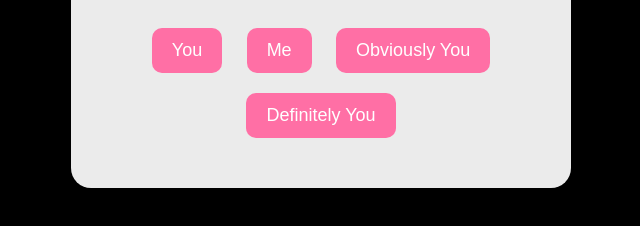
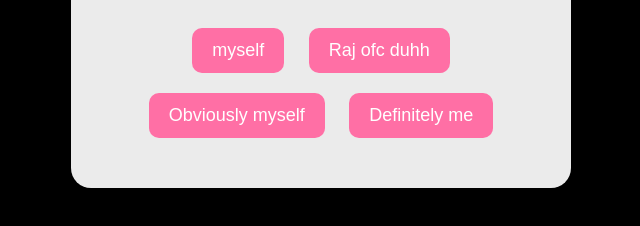
Before and after one commit to CASCA03/surprisee, a plain HTML site: page index.html in a window 1280 px wide. Both pictures are taken after a click on the button "Dumbo". Shown: the part 376-602 px from the top of the page, without its empty margins (319-959 px from the left). Drawn offline with Linux system fonts and the light colour scheme.

Commit message:
Update index.html

```diff
--- a/index.html
+++ b/index.html
@@ -168,10 +168,10 @@ min-height:30px;
 <div class="slide" id="slide2" style="display:none">
 <div class="container">
 <h1>Who is the best person you know? 😌</h1>
-<button onmouseover="moveButton(this)">You</button>
-<button onclick="next2()">Me</button>
-<button onmouseover="moveButton(this)">Obviously You</button>
-<button onmouseover="moveButton(this)">Definitely You</button>
+<button onmouseover="moveButton(this)">myself</button>
+<button onclick="next2()">Raj ofc duhh</button>
+<button onmouseover="moveButton(this)">Obviously myself</button>
+<button onmouseover="moveButton(this)">Definitely me</button>
 </div>
 </div>
 
```
